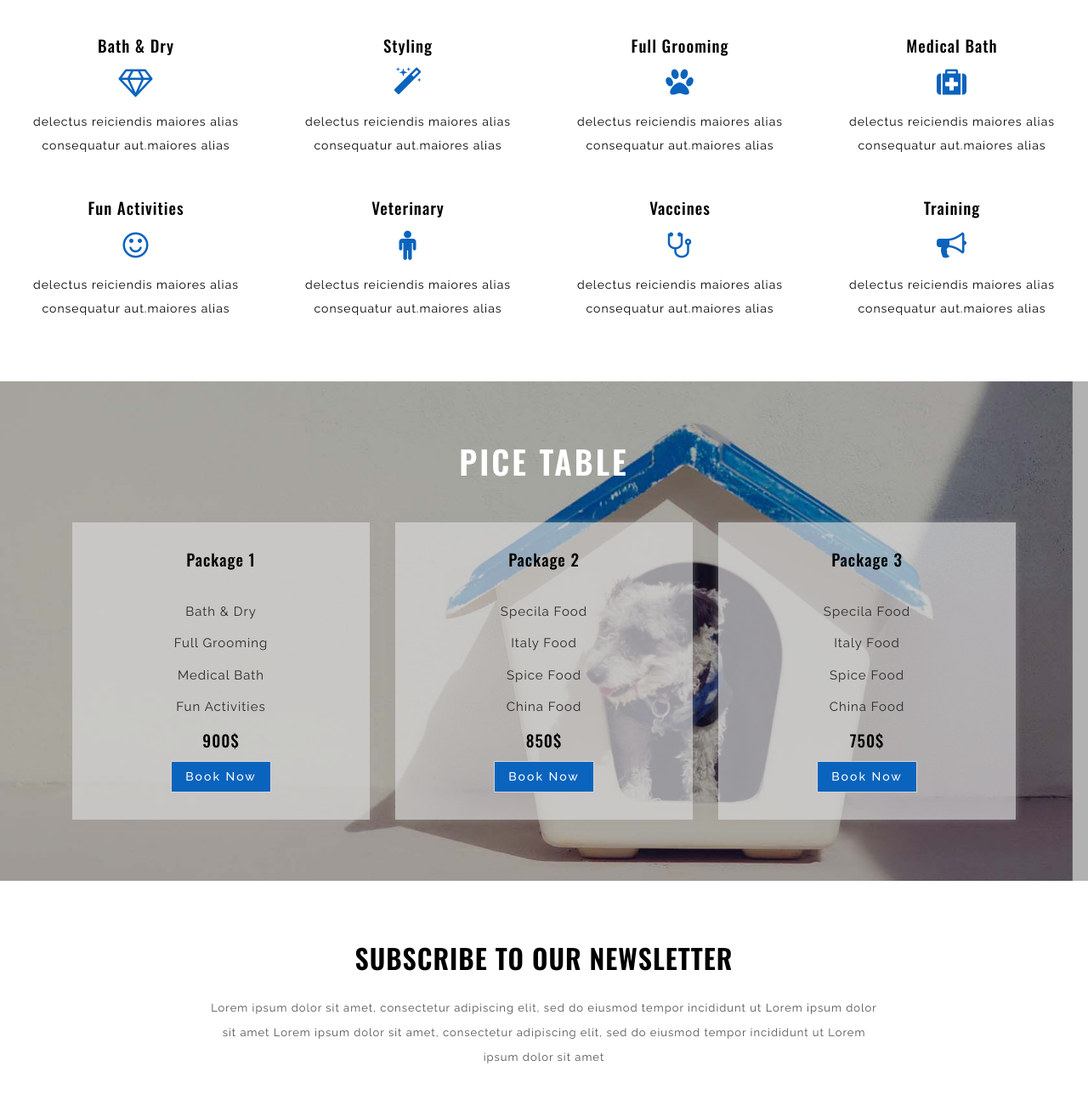
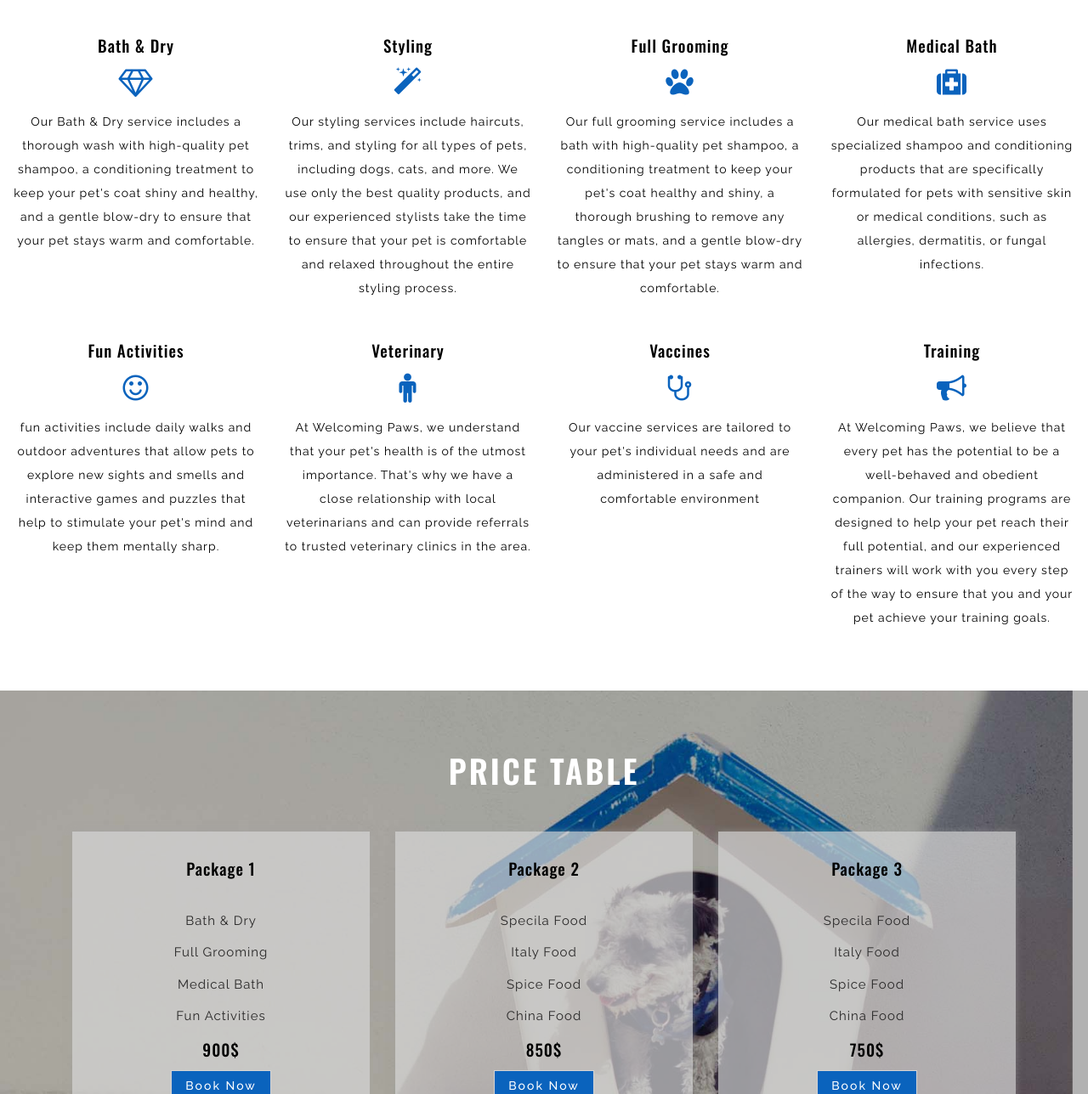
Before and after one commit to utkarshpandey1610/epicsproject, a plain HTML site: page service.html in a window 1280 px wide. Shown: the part 430-1718 px from the top of the page at 85% size. Drawn offline with nearby package versions, Linux system fonts and the light colour scheme.

Commit message:
ibrahim and Abhishek contri

```diff
--- a/service.html
+++ b/service.html
@@ -91,28 +91,28 @@
             <h4>Bath & Dry</h4>
             <div class="service-icon-list">
               <span  class="fa fa-diamond" aria-hidden="true"></span>
-              <p >delectus reiciendis maiores alias consequatur aut.maiores alias</p>
+              <p >Our Bath & Dry service includes a thorough wash with high-quality pet shampoo, a conditioning treatment to keep your pet's coat shiny and healthy, and a gentle blow-dry to ensure that your pet stays warm and comfortable.</p>
             </div>
           </div>
           <div class="col-lg-3 col-md-6 col-sm-6 ser-list-w3layouts">
             <h4>Styling</h4>
             <div class="service-icon-list">
               <span class="fa fa-magic" aria-hidden="true"></span>
-              <p >delectus reiciendis maiores alias consequatur aut.maiores alias</p>
+              <p >Our styling services include haircuts, trims, and styling for all types of pets, including dogs, cats, and more. We use only the best quality products, and our experienced stylists take the time to ensure that your pet is comfortable and relaxed throughout the entire styling process.</p>
             </div>
           </div>
           <div class="col-lg-3 col-md-6 col-sm-6 ser-list-w3layouts">
             <h4>Full Grooming</h4>
             <div class="service-icon-list">
               <span class="fa fa-paw" aria-hidden="true"></span>
-              <p >delectus reiciendis maiores alias consequatur aut.maiores alias</p>
+              <p >Our full grooming service includes a bath with high-quality pet shampoo, a conditioning treatment to keep your pet's coat healthy and shiny, a thorough brushing to remove any tangles or mats, and a gentle blow-dry to ensure that your pet stays warm and comfortable.</p>
             </div>
           </div>
           <div class="col-lg-3 col-md-6 col-sm-6 ser-list-w3layouts">
             <h4>Medical Bath</h4>
             <div class="service-icon-list">
               <span class="fa fa-medkit" aria-hidden="true"></span>
-              <p >delectus reiciendis maiores alias consequatur aut.maiores alias</p>
+              <p >Our medical bath service uses specialized shampoo and conditioning products that are specifically formulated for pets with sensitive skin or medical conditions, such as allergies, dermatitis, or fungal infections.</p>
             </div>
           </div>
         </div>
@@ -121,28 +121,28 @@
             <h4>Fun Activities</h4>
             <div class="service-icon-list">
               <span class="fa fa-smile-o" aria-hidden="true"></span>
-              <p >delectus reiciendis maiores alias consequatur aut.maiores alias</p>
+              <p >fun activities include daily walks and outdoor adventures that allow pets to explore new sights and smells and interactive games and puzzles that help to stimulate your pet's mind and keep them mentally sharp.</p>
             </div>
           </div>
           <div class="col-lg-3 col-md-6 col-sm-6 ser-list-w3layouts">
             <h4>Veterinary</h4>
             <div class="service-icon-list">
               <span class="fa fa-male" aria-hidden="true"></span>
-              <p >delectus reiciendis maiores alias consequatur aut.maiores alias</p>
+              <p >At Welcoming Paws, we understand that your pet's health is of the utmost importance. That's why we have a close relationship with local veterinarians and can provide referrals to trusted veterinary clinics in the area.</p>
             </div>
           </div>
           <div class="col-lg-3 col-md-6 col-sm-6 ser-list-w3layouts">
             <h4>Vaccines</h4>
             <div class="service-icon-list">
               <span class="fa fa-stethoscope" aria-hidden="true"></span>
-              <p >delectus reiciendis maiores alias consequatur aut.maiores alias</p>
+              <p >Our vaccine services are tailored to your pet's individual needs and are administered in a safe and comfortable environment</p>
             </div>
           </div>
           <div class="col-lg-3 col-md-6 col-sm-6 ser-list-w3layouts">
             <h4>Training</h4>
             <div class="service-icon-list">
               <span class="fa fa-bullhorn" aria-hidden="true"></span>
-              <p >delectus reiciendis maiores alias consequatur aut.maiores alias</p>
+              <p >At Welcoming Paws, we believe that every pet has the potential to be a well-behaved and obedient companion. Our training programs are designed to help your pet reach their full potential, and our experienced trainers will work with you every step of the way to ensure that you and your pet achieve your training goals.</p>
             </div>
           </div>
         </div>
@@ -152,7 +152,7 @@
     <!--price-->
     <section class="service-two py-lg-4 py-md-3 py-sm-3 py-3">
       <div class="container py-lg-5 py-md-5 py-sm-4 py-3">
-        <h3 class="title clr text-center mb-lg-5 mb-md-4 mb-sm-4 mb-3">Pice Table</h3>
+        <h3 class="title clr text-center mb-lg-5 mb-md-4 mb-sm-4 mb-3">Price Table</h3>
         <div class="row w3pvt-service-grids-all text-center">
           <div class="col-lg-4 col-md-4 pricing-grid grid-one">
             <div class=" w3ls-bottom">
@@ -210,9 +210,7 @@
           <h2>Subscribe To Our Newsletter</h2>
         </div>
         <div class="sub-para text-center">
-          <p>Lorem ipsum dolor sit amet, consectetur adipiscing elit, sed do eiusmod tempor
-            incididunt ut Lorem ipsum dolor sit amet Lorem ipsum dolor sit amet, consectetur adipiscing elit, sed do eiusmod tempor
-            incididunt ut Lorem ipsum dolor sit amet
+          <p>We're glad to hear that you're interested in subscribing to our newsletter at Welcoming Paws! Our newsletter is a great way to stay up-to-date on the latest news and events happening at our pet care facility, as well as receive helpful tips and advice on pet care.
           </p>
         </div>
         <form action="#" method="post">
@@ -228,21 +226,21 @@
             <div class="col-lg-6 col-md-6 wthree-left-right">
               <h4>About Us</h4>
               <div class="bottom-para">
-                <p>Ut aut reiciendis voluptatibus adipiscing Ut aut reiciendis eiusmod tempor incididunt ut Lorem ipsum dolor sit amet voluptatibus adipiscing</p>
+                <p>Welcoming Paws is a premier provider of pet care services. We offer personalized care for pets, including dog walking, pet sitting, overnight care, and pet taxi services. Our team of pet care professionals is fully insured and bonded, and we are committed to providing the highest quality of care for your furry family members.</p>
               </div>
             </div>
             <div class="col-lg-3 col-md-3 wthree-left-right">
               <h4>Email Us</h4>
               <div class="bottom-para ">
-                <p><a href="mailto:info@example.com">info@example1.com</a>
-                  <br><a href="mailto:info@example.com">info@example2.com</a>
+                <p><a href="mailto:welcomingpetpaws@gmail.com">welcomingpetpaws@gmail.com</a>
+
                 </p>
               </div>
             </div>
             <div class="wthree-left-right col-lg-3 col-md-3">
               <h4 class="pb-lg-3 pb-3">Contact Us</h4>
               <div class="bottom-para ">
-                <p>+(000) 123 4565 32 <br>+(010) 123 4565 354</p>
+                <p>+91-6266261988 <br>+91-9833423341</p>
               </div>
             </div>
           </div>
```
